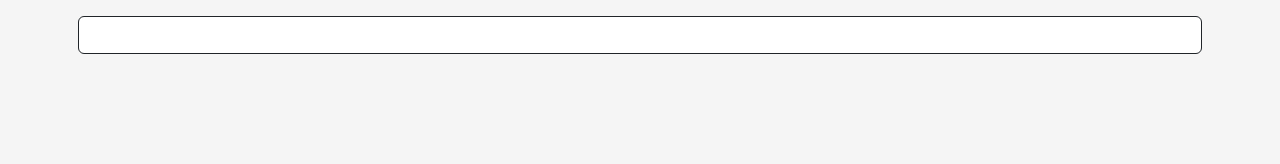
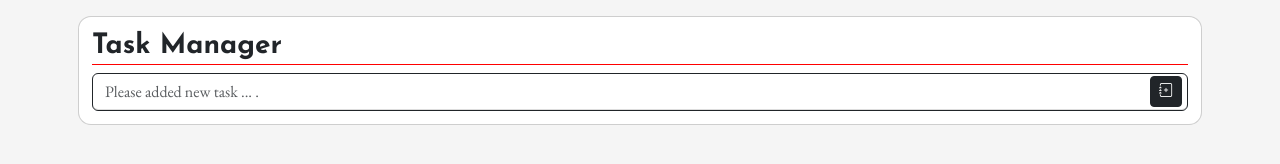
Before and after one commit to MALB1993/To-Do-List-with-js, a website: page index.html in a window 1280 px wide. Drawn offline with nearby package versions, Linux system fonts and the light colour scheme.

Commit message:
Modified Form component added style for button added new title (h3) for form added style to h1-h6 %font-title change background color form added red-border for title form added icon for  submit task form fixed placeholder input task

```diff
--- a/assets/scss/_fonts.scss
+++ b/assets/scss/_fonts.scss
@@ -17,3 +17,8 @@
     font-weight: bold;
     font-style: normal;
 }
+
+
+h1, h2, h3, h4, h5, h6 {
+    @extend %font-title;
+}
--- /dev/null
+++ b/assets/scss/components/_parent_form.scss
@@ -0,0 +1,18 @@
+#form {
+    border: 1px solid #00000031;
+    padding: 13px;
+    border-radius: 13px;
+    background-color: #ffffff;
+    h3 {
+        border-bottom: 1px solid #ff0000;
+    }
+    #task-structure{
+        position: relative;
+        display: flex;
+        #btn-task{
+            position: absolute;
+            right: 6px;
+            top: 3px;
+        }
+    }
+}
--- a/assets/scss/style.scss
+++ b/assets/scss/style.scss
@@ -1,5 +1,5 @@
 @import "./../../node_modules/bootstrap/scss/bootstrap.scss";
-
+@import "./../../node_modules/bootstrap-icons/font/bootstrap-icons.min.css";
 // import variables _file
 @import "variables.scss";
 // import google font
@@ -10,5 +10,7 @@ body {
     @extend %font-body;
     @extend %reset-style;
     background-color: $background_default_color;
+}
 
-}
+
+@import "./components/parent_form";
--- a/index.html
+++ b/index.html
@@ -13,15 +13,39 @@
 
 <body>
 
+    <!-- container structure -->
     <section class="container">
+        <!-- row structure -->
         <div class="row">
             <div class="col-lg-12 col-md-8 col-sm-12 p-2 my-2">
+                <!-- form for create mew task -->
                 <form id="form">
-                    <input type="text" name="task" id="task" class="form-control border-dark">
+                    <!-- title -->
+                    <h3>Task Manager</h3>
+
+                    <!-- added new id #task-structure for inline input and button to style file -->
+                    <div id="task-structure">
+                        <!-- input task  -->
+                        <input type="text" name="task" id="task" class="form-control border-dark" placeholder="Please added new task ... ." autofocus="true"/>
+                        <!-- added new id #create-new-task for create style : inline -->
+                        <button type="submit" id="btn-task" class="btn btn-sm btn-dark">
+                            <i class="bi bi-journal-plus"></i>
+                        </button>
+                        <!-- validated message for task input if everything is ok return empty -->
+                        <strong class="text-danger">
+                            <!-- added small tag for resize message and added id for error handling script side-->
+                            <small id="messages"></small>
+                        </strong>
+                        <!-- /validated message for task input if everything is ok return empty -->
+                    </div>
+                    <!-- /added new id #task-structure for inline input and button to style file -->
                 </form>
+                <!-- /form for create mew task -->
             </div>
         </div>
+        <!-- /row structure -->
     </section>
+    <!-- /container structure -->
 
     <!-- scripts -->
     <script src="./assets/js/script.js"></script>
```
Also changed, not shown: assets/css/style.css, 1 other file.
